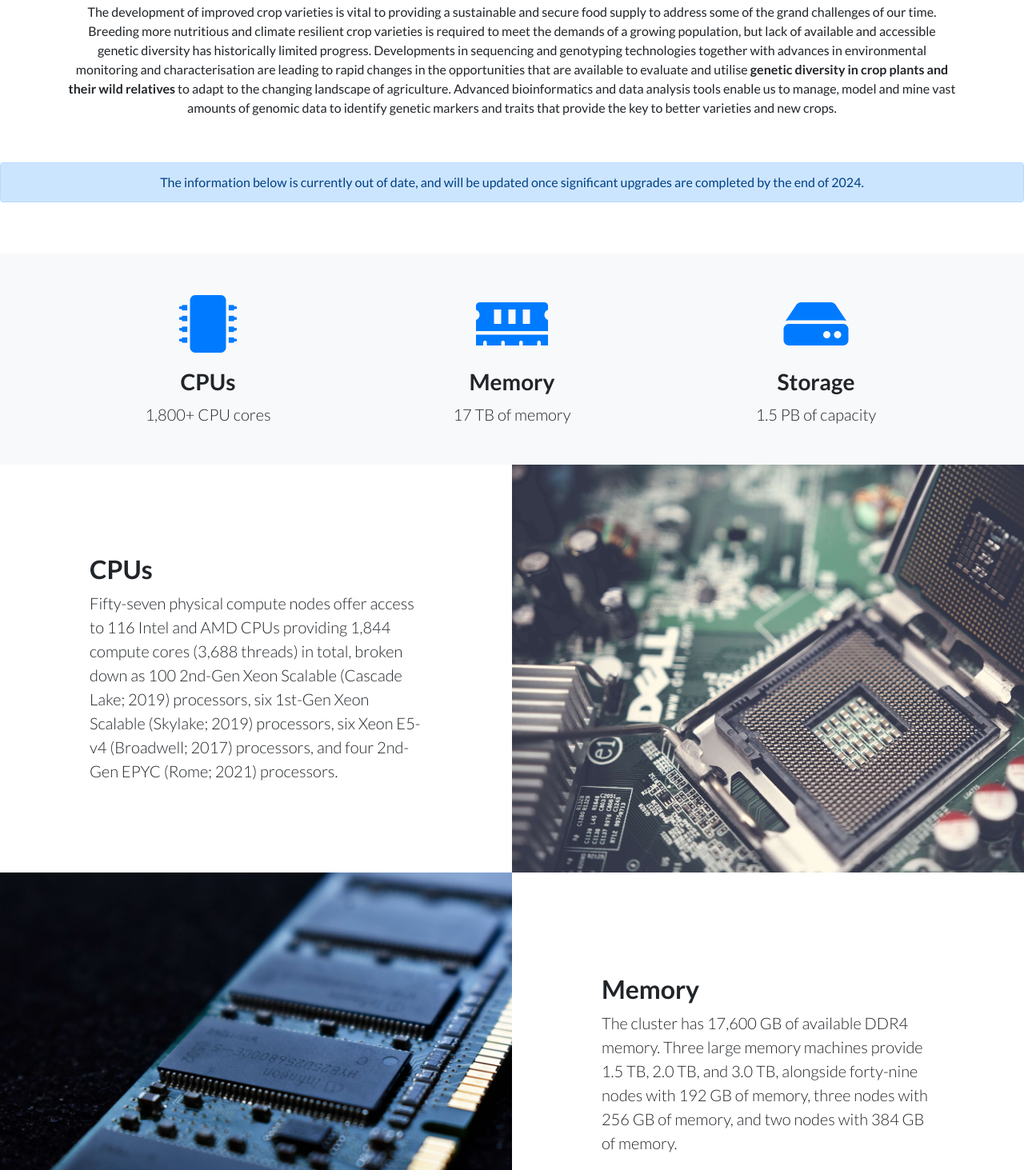
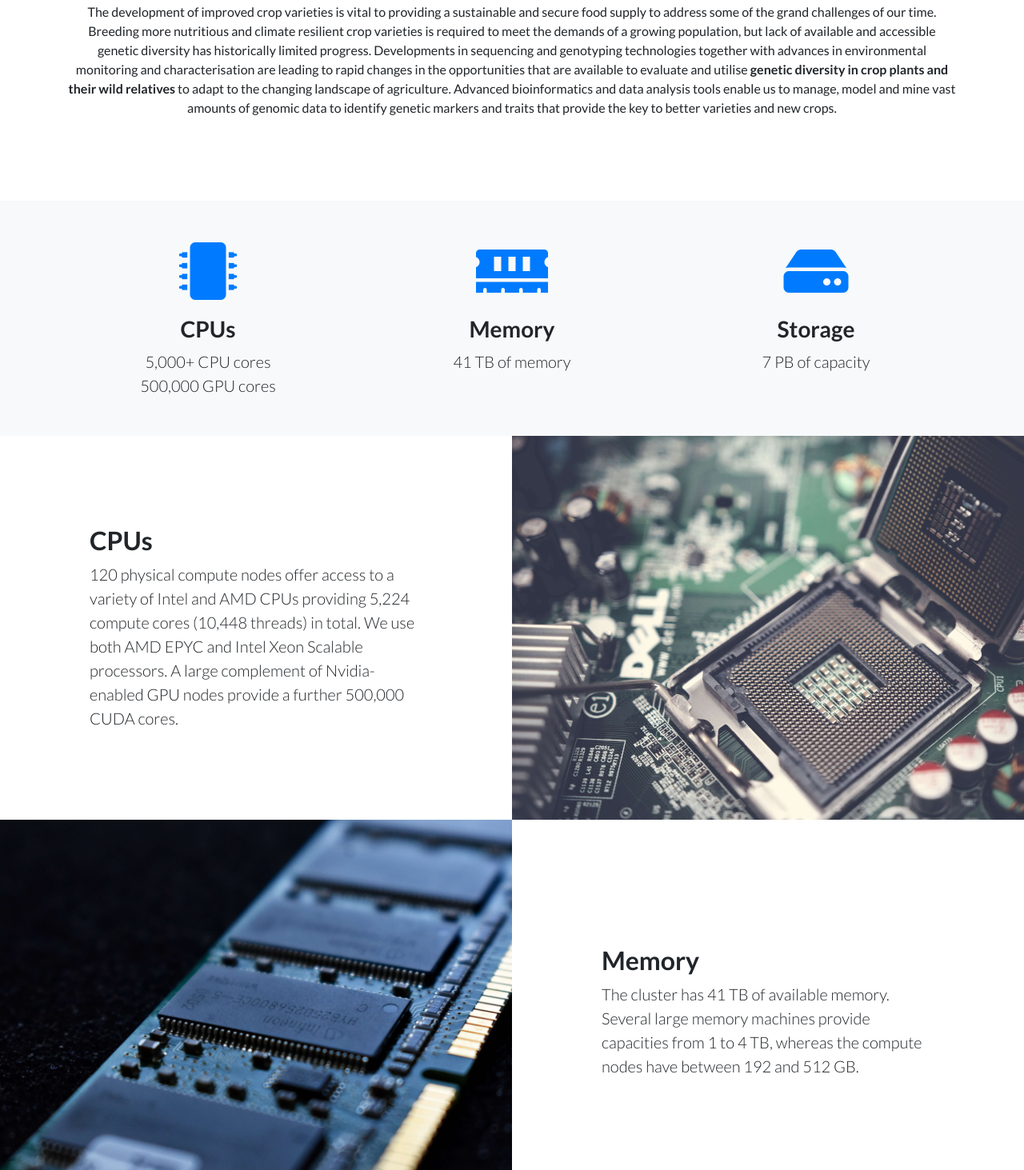
Before and after one commit to cropgeeks/hpc-www, a plain HTML site: page index.html in a window 1280 px wide. Shown: the part 453-1916 px from the top of the page at 80% size. Drawn offline with Linux system fonts and the light colour scheme.

Commit message:
Updated specifications

```diff
--- a/index.html
+++ b/index.html
@@ -74,11 +74,6 @@
 		<p>The development of improved crop varieties is vital to providing a sustainable and secure food supply to address some of the grand challenges of our time. Breeding more nutritious and climate resilient crop varieties is required to meet the demands of a growing population, but lack of available and accessible genetic diversity has historically limited progress. Developments in sequencing and genotyping technologies together with advances in environmental monitoring and characterisation are leading to rapid changes in the opportunities that are available to evaluate and utilise <b>genetic diversity in crop plants and their wild relatives</b> to adapt to the changing landscape of agriculture. Advanced bioinformatics and data analysis tools enable us to manage, model and mine vast amounts of genomic data to identify genetic markers and traits that provide the key to better varieties and new crops.</p>
 		<p>&nbsp;</p>
       </div>
-
-
-	  <div class='alert alert-primary' role='alert'>
-	    The information below is currently out of date, and will be updated once significant upgrades are completed by the end of 2024.
-	  </div>
     </section>
 
 
@@ -92,7 +87,8 @@
                 <i class="fa fa-fw fa-microchip m-auto text-primary"></i>
               </div>
               <h3>CPUs</h3>
-              <p class="lead mb-0">1,800+ CPU cores</p>
+              <p class="lead mb-0">5,000+ CPU cores</p>
+			  <p class="lead mb-0">500,000 GPU cores</p>
             </div>
           </div>
           <div class="col-lg-4">
@@ -101,7 +97,7 @@
                 <i class="fa fa-fw fa-memory m-auto text-primary"></i>
               </div>
               <h3>Memory</h3>
-              <p class="lead mb-0">17 TB of memory</p>
+              <p class="lead mb-0">41 TB of memory</p>
             </div>
           </div>
           <div class="col-lg-4">
@@ -110,7 +106,7 @@
                 <i class="fa fa-fw fa-hdd m-auto text-primary"></i>
               </div>
               <h3>Storage</h3>
-              <p class="lead mb-0">1.5 PB of capacity</p>
+              <p class="lead mb-0">7 PB of capacity</p>
             </div>
           </div>
         </div>
@@ -125,9 +121,9 @@
           <div class="col-lg-6 order-lg-2 text-white showcase-img" style="background-image: url('img/cpu.jpg');"></div>
           <div class="col-lg-6 order-lg-1 my-auto showcase-text">
             <h2>CPUs</h2>
-            <p class="lead mb-0">Fifty-seven physical compute nodes offer access to 116 Intel and AMD CPUs providing 1,844 compute cores
-              (3,688 threads) in total, broken down as 100 2nd-Gen Xeon Scalable (Cascade Lake; 2019) processors,
-              six 1st-Gen Xeon Scalable (Skylake; 2019) processors, six Xeon E5-v4 (Broadwell; 2017) processors, and four 2nd-Gen EPYC (Rome; 2021) processors.
+            <p class="lead mb-0">120 physical compute nodes offer access to a variety of Intel and AMD CPUs providing 5,224 compute cores
+              (10,448 threads) in total. We use both AMD EPYC and Intel Xeon Scalable processors. A large complement of Nvidia-enabled GPU
+			  nodes provide a further 500,000 CUDA cores.
             </p>
           </div>
         </div>
@@ -135,17 +131,16 @@
           <div class="col-lg-6 text-white showcase-img" style="background-image: url('img/ram.jpg');"></div>
           <div class="col-lg-6 my-auto showcase-text">
             <h2>Memory</h2>
-            <p class="lead mb-0">The cluster has 17,600 GB of available DDR4 memory. Three large memory machines
-              provide 1.5 TB, 2.0 TB, and 3.0 TB, alongside forty-nine nodes with 192 GB of memory, three nodes with 256 GB of memory,
-  			and two nodes with 384 GB of memory.</p>
+            <p class="lead mb-0">The cluster has 41 TB of available memory. Several large memory machines
+              provide capacities from 1 to 4 TB, whereas the compute nodes have between 192 and 512 GB.</p>
           </div>
         </div>
         <div class="row no-gutters">
           <div class="col-lg-6 order-lg-2 text-white showcase-img" style="background-image: url('img/hdd.jpg');"></div>
           <div class="col-lg-6 order-lg-1 my-auto showcase-text">
             <h2>Storage</h2>
-            <p class="lead mb-0">An eight-node BeeGFS parallel storage system (running over a 25-gigabit network
-              backbone) provides access to 1.5 petabytes of storage. This is complemented by a addtional petabyte of backup
+            <p class="lead mb-0">An multi-node BeeGFS parallel storage system (running over a 100-gigabit network
+              backbone) provides access to 7 petabytes of storage. This is complemented by an addtional 5 PB of backup
               capacity.
             </p>
           </div>
```
